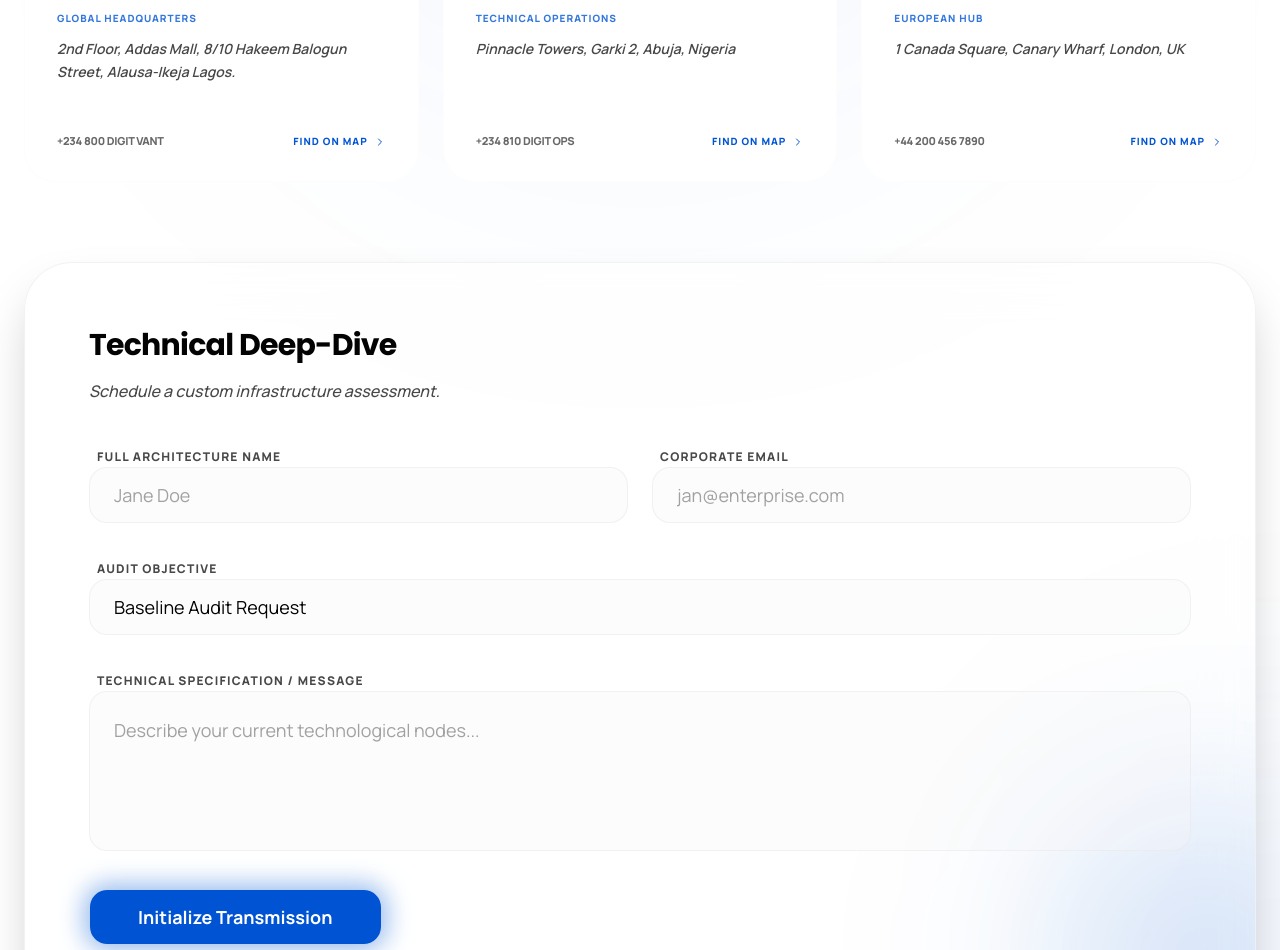
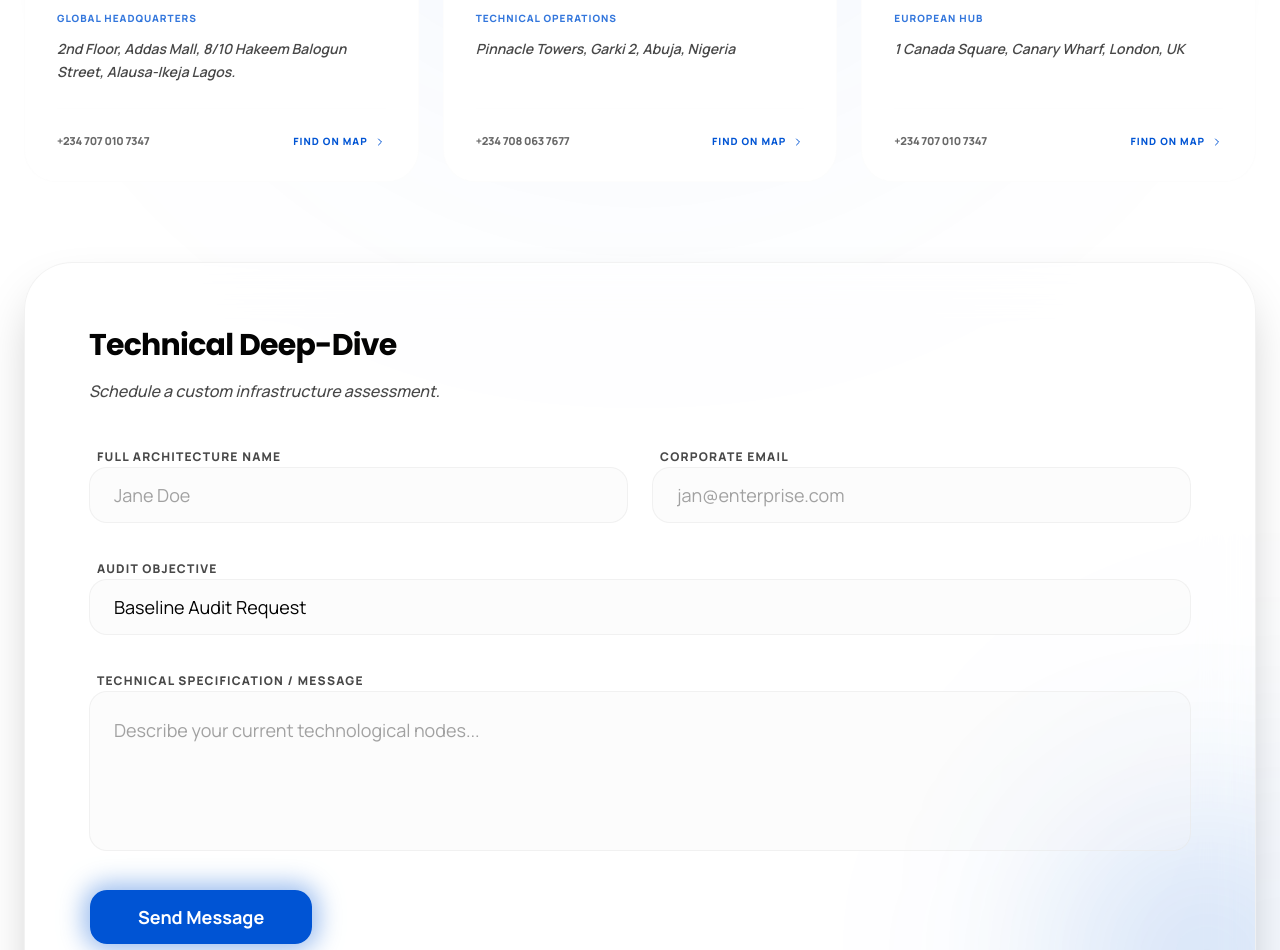
Before and after one commit to Petsamuel/digit-tech, a Next.js app: page /contact in a window 1280 px wide. Shown: the part 882-1832 px from the top of the page. Built offline with nearby package versions, Linux system fonts and the light colour scheme.

Commit message:
chore: moodified the number

```diff
--- a/app/contact/page.tsx
+++ b/app/contact/page.tsx
@@ -20,21 +20,21 @@ const offices = [
     type: "Global Headquarters",
     address:
       "2nd Floor, Addas Mall, 8/10 Hakeem Balogun Street, Alausa-Ikeja Lagos.",
-    phone: "+234 800 DIGIT VANT",
+    phone: "+234 707 010 7347",
     email: "Info@digitvanttechnology.com",
   },
   {
     city: "Abuja",
     type: "Technical Operations",
     address: "Pinnacle Towers, Garki 2, Abuja, Nigeria",
-    phone: "+234 810 DIGIT OPS",
+    phone: "+234 708 063 7677",
     email: "Info@digitvanttechnology.com",
   },
   {
     city: "London",
     type: "European Hub",
     address: "1 Canada Square, Canary Wharf, London, UK",
-    phone: "+44 200 456 7890",
+    phone: "+234 707 010 7347",
     email: "Info@digitvanttechnology.com",
   },
 ];
@@ -239,7 +239,7 @@ export default function ContactPage() {
                 </div>
 
                 <Button className="h-14 px-12 rounded-2xl bg-primary hover:bg-primary/90 text-white font-bold text-lg group brand-glow transition-all hover:scale-[1.02] active:scale-[0.98]">
-                  Initialize Transmission
+                  Send Message
                 </Button>
               </form>
             </div>
```
